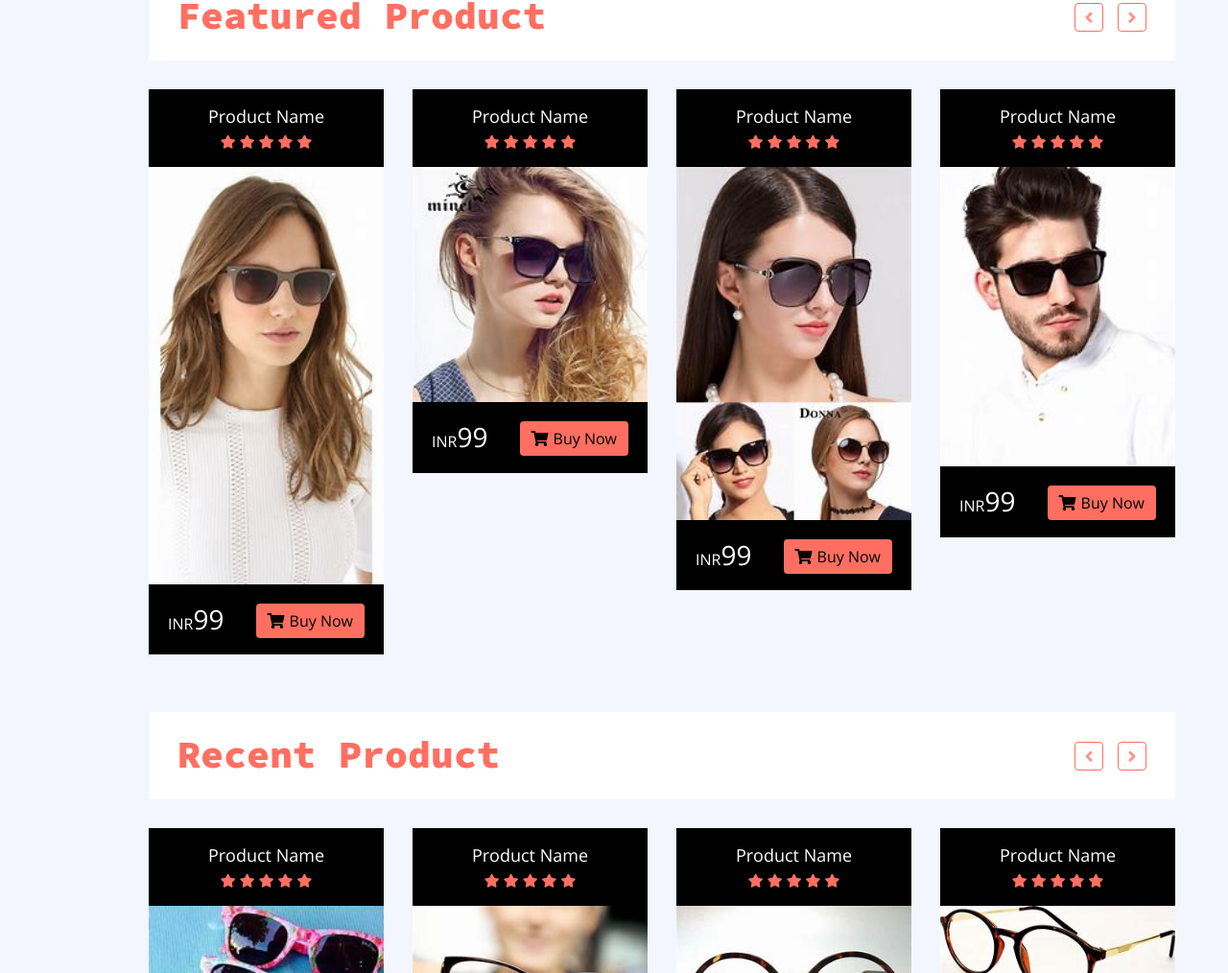
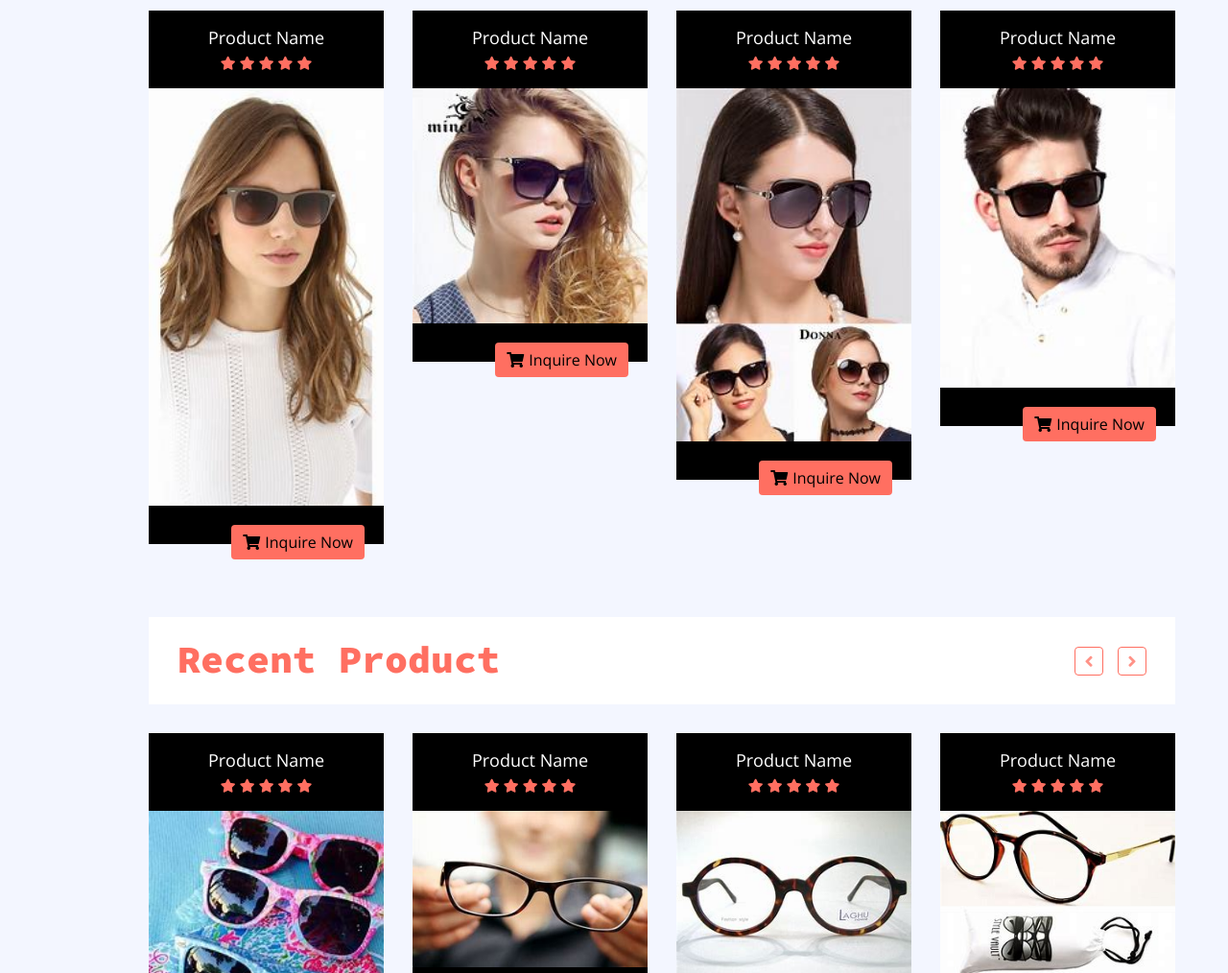
Before and after one commit to SonyKadam/spectocare, a plain HTML site: page index.html in a window 1280 px wide. Shown: the part 1786-2800 px from the top of the page at 96% size. Drawn offline with nearby package versions, Linux system fonts and the light colour scheme; files whose address does not match are found by name.

Commit message:
menu changes

```diff
--- a/css/style.css
+++ b/css/style.css
@@ -239,7 +239,7 @@ h2 {
 
 @media (min-width: 992px) {
     .nav .container-fluid {
-        padding-left: 52px;
+        padding-left: 152px;
         padding-right: 52px;
     }
 }
--- a/index.html
+++ b/index.html
@@ -90,21 +90,21 @@
                                 <img src="img/slider-1.jpg" alt="Slider Image" />
                                 <div class="header-slider-caption">
                                     <p>Best and trendy eyewear for men</p>
-                                    <a class="btn" href=""><i class="fa fa-shopping-cart"></i>Shop Now</a>
+                                    <a class="btn" href=""><i class="fa fa-shopping-cart"></i>Inquire Now</a>
                                 </div>
                             </div>
                             <div class="header-slider-item">
                                 <img src="img/slider-2.jpg" alt="Slider Image" />
                                 <div class="header-slider-caption">
                                     <p>Best and trendy eyewear for women</p>
-                                    <a class="btn" href=""><i class="fa fa-shopping-cart"></i>Shop Now</a>
+                                    <a class="btn" href=""><i class="fa fa-shopping-cart"></i>Inquire Now</a>
                                 </div>
                             </div>
                             <div class="header-slider-item">
                                 <img src="img/slider-3.jpg" alt="Slider Image" />
                                 <div class="header-slider-caption">
                                     <p>Best and trendy eyewear for kids and vision therapy</p>
-                                    <a class="btn" href=""><i class="fa fa-shopping-cart"></i>Shop Now</a>
+                                    <a class="btn" href=""><i class="fa fa-shopping-cart"></i>Inquire Now</a>
                                 </div>
                             </div>
 
@@ -112,21 +112,21 @@
                                 <img src="img/slider-61.jpg" alt="Slider Image" />
                                 <div class="header-slider-caption">
                                     <p>Best and trendy eyewear for kids and vision therapy</p>
-                                    <a class="btn" href=""><i class="fa fa-shopping-cart"></i>Shop Now</a>
+                                    <a class="btn" href=""><i class="fa fa-shopping-cart"></i>Inquire Now</a>
                                 </div>
                             </div>
 							<!--<div class="header-slider-item">
                                 <img src="img/slider-61.jpg" alt="Slider Image" />
                                 <div class="header-slider-caption">
                                     <p>Best and trendy eyewear for kids and vision therapy</p>
-                                    <a class="btn" href=""><i class="fa fa-shopping-cart"></i>Shop Now</a>
+                                    <a class="btn" href=""><i class="fa fa-shopping-cart"></i>Inquire Now</a>
                                 </div>
                             </div>
 							<div class="header-slider-item">
                                 <img src="img/slider-71.jpg" alt="Slider Image" />
                                 <div class="header-slider-caption">
                                     <p>Best and trendy eyewear for kids and vision therapy</p>
-                                    <a class="btn" href=""><i class="fa fa-shopping-cart"></i>Shop Now</a>
+                                    <a class="btn" href=""><i class="fa fa-shopping-cart"></i>Inquire Now</a>
                                 </div>
                             </div>-->
 
@@ -273,8 +273,8 @@
                                 </div>
                             </div>
                             <div class="product-price">
-                                <h3><span>INR</span>99</h3>
-                                <a class="btn" href=""><i class="fa fa-shopping-cart"></i>Buy Now</a>
+
+                                <a class="btn" href=""><i class="fa fa-shopping-cart"></i>Inquire Now</a>
                             </div>
                         </div>
                     </div>
@@ -301,8 +301,8 @@
                                 </div>
                             </div>
                             <div class="product-price">
-                                <h3><span>INR</span>99</h3>
-                                <a class="btn" href=""><i class="fa fa-shopping-cart"></i>Buy Now</a>
+
+                                <a class="btn" href=""><i class="fa fa-shopping-cart"></i>Inquire Now</a>
                             </div>
                         </div>
                     </div>
@@ -329,8 +329,8 @@
                                 </div>
                             </div>
                             <div class="product-price">
-                                <h3><span>INR</span>99</h3>
-                                <a class="btn" href=""><i class="fa fa-shopping-cart"></i>Buy Now</a>
+
+                                <a class="btn" href=""><i class="fa fa-shopping-cart"></i>Inquire Now</a>
                             </div>
                         </div>
                     </div>
@@ -357,8 +357,8 @@
                                 </div>
                             </div>
                             <div class="product-price">
-                                <h3><span>INR</span>99</h3>
-                                <a class="btn" href=""><i class="fa fa-shopping-cart"></i>Buy Now</a>
+
+                                <a class="btn" href=""><i class="fa fa-shopping-cart"></i>Inquire Now</a>
                             </div>
                         </div>
                     </div>
@@ -385,8 +385,8 @@
                                 </div>
                             </div>
                             <div class="product-price">
-                                <h3><span>INR</span>99</h3>
-                                <a class="btn" href=""><i class="fa fa-shopping-cart"></i>Buy Now</a>
+
+                                <a class="btn" href=""><i class="fa fa-shopping-cart"></i>Inquire Now</a>
                             </div>
                         </div>
                     </div>
@@ -425,8 +425,8 @@
                                 </div>
                             </div>
                             <div class="product-price">
-                                <h3><span>INR</span>99</h3>
-                                <a class="btn" href=""><i class="fa fa-shopping-cart"></i>Buy Now</a>
+
+                                <a class="btn" href=""><i class="fa fa-shopping-cart"></i>Inquire Now</a>
                             </div>
                         </div>
                     </div>
@@ -453,8 +453,8 @@
                                 </div>
                             </div>
                             <div class="product-price">
-                                <h3><span>INR</span>99</h3>
-                                <a class="btn" href=""><i class="fa fa-shopping-cart"></i>Buy Now</a>
+
+                                <a class="btn" href=""><i class="fa fa-shopping-cart"></i>Inquire Now</a>
                             </div>
                         </div>
                     </div>
@@ -481,8 +481,8 @@
                                 </div>
                             </div>
                             <div class="product-price">
-                                <h3><span>INR</span>99</h3>
-                                <a class="btn" href=""><i class="fa fa-shopping-cart"></i>Buy Now</a>
+
+                                <a class="btn" href=""><i class="fa fa-shopping-cart"></i>Inquire Now</a>
                             </div>
                         </div>
                     </div>
@@ -509,8 +509,8 @@
                                 </div>
                             </div>
                             <div class="product-price">
-                                <h3><span>INR</span>99</h3>
-                                <a class="btn" href=""><i class="fa fa-shopping-cart"></i>Buy Now</a>
+
+                                <a class="btn" href=""><i class="fa fa-shopping-cart"></i>Inquire Now</a>
                             </div>
                         </div>
                     </div>
@@ -537,8 +537,8 @@
                                 </div>
                             </div>
                             <div class="product-price">
-                                <h3><span>INR</span>99</h3>
-                                <a class="btn" href=""><i class="fa fa-shopping-cart"></i>Buy Now</a>
+
+                                <a class="btn" href=""><i class="fa fa-shopping-cart"></i>Inquire Now</a>
                             </div>
                         </div>
                     </div>
```
Also changed, not shown: img/category-7.jpg, img/category-8.jpg, img/category-81.jpg (added), img/category-9.jpg (deleted), img/slider-61.jpg.
